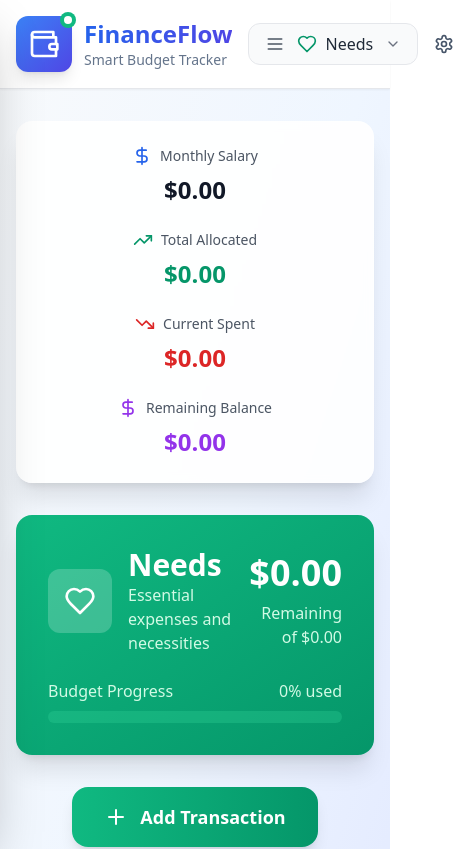
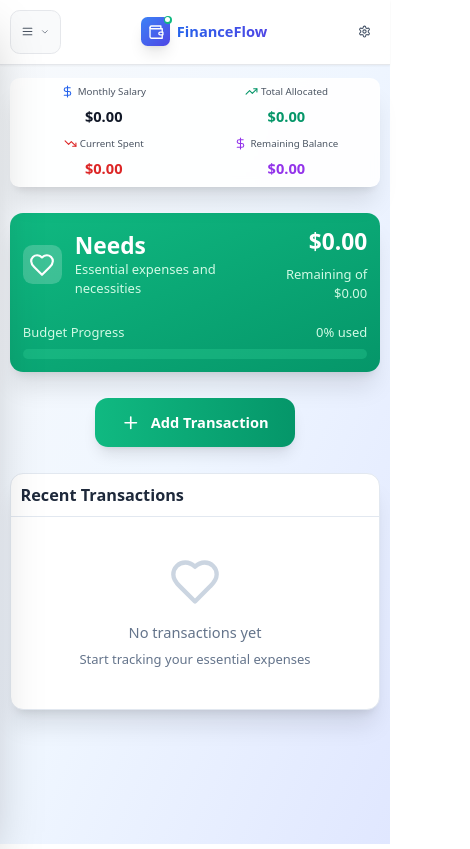
Before and after one commit to FInanceFiji679/FinanceFiji, a React (Vite) app: page / in a window 390 px wide. Shown: the top 849 px of the page, 470 px wide, since content can reach past the window. Built offline with nearby package versions, Linux system fonts and the light colour scheme.

Commit message:
Center App Name and Optimize for Portrait Mode

```diff
--- a/src/App.tsx
+++ b/src/App.tsx
@@ -35,8 +35,10 @@ function App() {
   return (
     <div className="min-h-screen bg-gradient-to-br from-slate-50 via-blue-50 to-indigo-100">
       <Header currentView={currentView} onViewChange={setCurrentView} />
-      <main className="container mx-auto px-4 py-8">
-        {renderCurrentView()}
+      <main className="w-full px-3 sm:px-4 lg:px-6 py-4 sm:py-6 lg:py-8 max-w-7xl mx-auto">
+        <div className="w-full">
+          {renderCurrentView()}
+        </div>
       </main>
     </div>
   );
--- a/src/components/Layout/Header.tsx
+++ b/src/components/Layout/Header.tsx
@@ -53,58 +53,59 @@ const Header: React.FC<HeaderProps> = ({ currentView, onViewChange }) => {
   return (
     <>
       <header className="bg-white/95 backdrop-blur-lg border-b border-gray-200 sticky top-0 z-50 shadow-sm">
-        <div className="container mx-auto px-4">
-          <div className="flex items-center justify-between py-4">
-            {/* Left side - Logo and Navigation */}
-            <div className="flex items-center space-x-4">
-              {/* Logo */}
-              <div className="flex items-center space-x-3">
-                <div className="relative">
-                  <div className="bg-gradient-to-br from-blue-500 to-indigo-600 p-3 rounded-xl shadow-lg">
-                    <Wallet className="h-8 w-8 text-white" />
-                  </div>
-                  <div className="absolute -top-1 -right-1 bg-emerald-500 rounded-full p-1">
-                    <div className="w-2 h-2 bg-white rounded-full"></div>
-                  </div>
-                </div>
-                <div>
-                  <h1 className="text-2xl font-bold bg-gradient-to-r from-blue-600 to-indigo-600 bg-clip-text text-transparent">
-                    FinanceFlow
-                  </h1>
-                  <p className="text-slate-500 text-sm">Smart Budget Tracker</p>
-                </div>
-              </div>
-
-              {/* Navigation Dropdown Button */}
-              <div className="relative">
+        <div className="w-full px-3 sm:px-4">
+          <div className="flex items-center justify-between py-3 sm:py-4">
+            {/* Left side - Navigation Dropdown */}
+            <div className="flex-shrink-0">
               <button
                 onClick={() => setIsSidebarOpen(!isSidebarOpen)}
-                  className="flex items-center space-x-3 px-4 py-2 bg-gray-50 hover:bg-gray-100 rounded-xl transition-all duration-200 border border-gray-200"
+                className="flex items-center space-x-2 sm:space-x-3 px-3 sm:px-4 py-2 bg-gray-50 hover:bg-gray-100 rounded-xl transition-all duration-200 border border-gray-200"
               >
-                  <Menu className="h-5 w-5 text-gray-600" />
-                  <div className="flex items-center space-x-2">
-                    <CurrentIcon className={`h-5 w-5 ${getIconColor(currentPage.color || 'gray')}`} />
-                    <span className="font-medium text-gray-800">{currentPage.label}</span>
+                <Menu className="h-4 w-4 sm:h-5 sm:w-5 text-gray-600" />
+                <div className="hidden sm:flex items-center space-x-2">
+                  <CurrentIcon className={`h-4 w-4 ${getIconColor(currentPage.color || 'gray')}`} />
+                  <span className="font-medium text-gray-800 text-sm">{currentPage.label}</span>
                 </div>
-                  <ChevronDown className={`h-4 w-4 text-gray-500 transition-transform duration-200 ${
+                <ChevronDown className={`h-3 w-3 sm:h-4 sm:w-4 text-gray-500 transition-transform duration-200 ${
                   isSidebarOpen ? 'rotate-180' : ''
                 }`} />
               </button>
             </div>
+
+            {/* Center - App Name */}
+            <div className="flex-1 flex justify-center">
+              <div className="flex items-center space-x-2 sm:space-x-3">
+                <div className="relative">
+                  <div className="bg-gradient-to-br from-blue-500 to-indigo-600 p-2 sm:p-3 rounded-lg sm:rounded-xl shadow-lg">
+                    <Wallet className="h-5 w-5 sm:h-6 sm:w-6 text-white" />
+                  </div>
+                  <div className="absolute -top-0.5 -right-0.5 sm:-top-1 sm:-right-1 bg-emerald-500 rounded-full p-0.5 sm:p-1">
+                    <div className="w-1.5 h-1.5 sm:w-2 sm:h-2 bg-white rounded-full"></div>
+                  </div>
+                </div>
+                <div className="text-center">
+                  <h1 className="text-lg sm:text-xl lg:text-2xl font-bold bg-gradient-to-r from-blue-600 to-indigo-600 bg-clip-text text-transparent">
+                    FinanceFlow
+                  </h1>
+                  <p className="text-slate-500 text-xs sm:text-sm hidden sm:block">Smart Budget Tracker</p>
+                </div>
+              </div>
             </div>
 
             {/* Right side - Settings */}
+            <div className="flex-shrink-0">
               <button
                 onClick={() => onViewChange('settings')}
-              className={`flex items-center space-x-2 px-4 py-2 rounded-xl font-medium transition-all duration-200 ${
+                className={`flex items-center space-x-1 sm:space-x-2 px-3 sm:px-4 py-2 rounded-xl font-medium transition-all duration-200 ${
                   currentView === 'settings'
                     ? 'bg-gradient-to-r from-slate-500 to-slate-600 text-white shadow-lg shadow-slate-500/25'
                     : 'text-slate-600 hover:bg-slate-50'
                 }`}
               >
-              <Settings className="h-5 w-5" />
-              <span className="hidden sm:inline">Settings</span>
+                <Settings className="h-4 w-4 sm:h-5 sm:w-5" />
+                <span className="hidden sm:inline text-sm">Settings</span>
               </button>
+            </div>
           </div>
         </div>
       </header>
@@ -118,26 +119,26 @@ const Header: React.FC<HeaderProps> = ({ currentView, onViewChange }) => {
       )}
 
       {/* Sidebar */}
-      <div className={`fixed top-0 left-0 h-full w-80 bg-white shadow-2xl z-50 transform transition-transform duration-300 ease-in-out ${
+      <div className={`fixed top-0 left-0 h-full w-72 sm:w-80 bg-white shadow-2xl z-50 transform transition-transform duration-300 ease-in-out ${
         isSidebarOpen ? 'translate-x-0' : '-translate-x-full'
       }`}>
-        <div className="p-6">
+        <div className="p-4 sm:p-6 h-full overflow-y-auto">
           {/* Sidebar Header */}
-          <div className="flex items-center justify-between mb-8">
+          <div className="flex items-center justify-between mb-6 sm:mb-8">
             <div className="flex items-center space-x-3">
               <div className="bg-gradient-to-br from-blue-500 to-indigo-600 p-2 rounded-lg">
-                <Wallet className="h-6 w-6 text-white" />
+                <Wallet className="h-5 w-5 sm:h-6 sm:w-6 text-white" />
               </div>
               <div>
-                <h2 className="text-lg font-bold text-gray-900">Navigation</h2>
-                <p className="text-sm text-gray-500">Choose a section</p>
+                <h2 className="text-base sm:text-lg font-bold text-gray-900">Navigation</h2>
+                <p className="text-xs sm:text-sm text-gray-500">Choose a section</p>
               </div>
             </div>
             <button
               onClick={() => setIsSidebarOpen(false)}
               className="p-2 hover:bg-gray-100 rounded-lg transition-colors"
             >
-              <X className="h-5 w-5 text-gray-500" />
+              <X className="h-4 w-4 sm:h-5 sm:w-5 text-gray-500" />
             </button>
           </div>
 
@@ -154,7 +155,7 @@ const Header: React.FC<HeaderProps> = ({ currentView, onViewChange }) => {
                     onViewChange(item.id);
                     setIsSidebarOpen(false);
                   }}
-                  className={`w-full flex items-center space-x-4 p-4 rounded-xl transition-all duration-200 text-left ${
+                  className={`w-full flex items-center space-x-3 sm:space-x-4 p-3 sm:p-4 rounded-xl transition-all duration-200 text-left ${
                     isActive
                       ? `${getBgColor(item.color)} border-2 border-${item.color}-200 shadow-sm`
                       : 'hover:bg-gray-50 border-2 border-transparent'
@@ -163,20 +164,20 @@ const Header: React.FC<HeaderProps> = ({ currentView, onViewChange }) => {
                   <div className={`p-2 rounded-lg ${
                     isActive ? `bg-${item.color}-100` : 'bg-gray-100'
                   }`}>
-                    <Icon className={`h-5 w-5 ${
+                    <Icon className={`h-4 w-4 sm:h-5 sm:w-5 ${
                       isActive ? getIconColor(item.color) : 'text-gray-600'
                     }`} />
                   </div>
-                  <div className="flex-1">
-                    <h3 className={`font-semibold ${
+                  <div className="flex-1 min-w-0">
+                    <h3 className={`font-semibold text-sm sm:text-base ${
                       isActive ? 'text-gray-900' : 'text-gray-700'
                     }`}>
                       {item.label}
                     </h3>
-                    <p className="text-sm text-gray-500">{item.description}</p>
+                    <p className="text-xs sm:text-sm text-gray-500 truncate">{item.description}</p>
                   </div>
                   {isActive && (
-                    <div className={`w-2 h-2 rounded-full bg-${item.color}-500`} />
+                    <div className={`w-2 h-2 rounded-full bg-${item.color}-500 flex-shrink-0`} />
                   )}
                 </button>
               );
@@ -184,15 +185,15 @@ const Header: React.FC<HeaderProps> = ({ currentView, onViewChange }) => {
           </div>
 
           {/* Sidebar Footer */}
-          <div className="mt-8 pt-6 border-t border-gray-200">
-            <div className="bg-gradient-to-r from-blue-50 to-indigo-50 rounded-xl p-4 border border-blue-100">
+          <div className="mt-6 sm:mt-8 pt-4 sm:pt-6 border-t border-gray-200">
+            <div className="bg-gradient-to-r from-blue-50 to-indigo-50 rounded-xl p-3 sm:p-4 border border-blue-100">
               <div className="flex items-center space-x-3">
                 <div className="bg-blue-100 p-2 rounded-lg">
-                  <Wallet className="h-5 w-5 text-blue-600" />
+                  <Wallet className="h-4 w-4 sm:h-5 sm:w-5 text-blue-600" />
                 </div>
-                <div>
-                  <h4 className="font-medium text-gray-900">FinanceFlow</h4>
-                  <p className="text-sm text-gray-600">Smart Budget Tracker</p>
+                <div className="min-w-0">
+                  <h4 className="font-medium text-gray-900 text-sm sm:text-base">FinanceFlow</h4>
+                  <p className="text-xs sm:text-sm text-gray-600">Smart Budget Tracker</p>
                 </div>
               </div>
             </div>
--- a/src/components/Shared/BudgetHeader.tsx
+++ b/src/components/Shared/BudgetHeader.tsx
@@ -6,44 +6,44 @@ const BudgetHeader: React.FC = () => {
   const { budgetSettings, totalAllocated, totalSpent, remainingSalary } = useFinanceStore();
 
   return (
-    <div className="bg-white/90 backdrop-blur-sm rounded-2xl shadow-xl border border-white/20 p-6 mb-8">
-      <div className="grid grid-cols-1 md:grid-cols-4 gap-6">
+    <div className="bg-white/90 backdrop-blur-sm rounded-xl sm:rounded-2xl shadow-xl border border-white/20 p-4 sm:p-6 mb-6 sm:mb-8">
+      <div className="grid grid-cols-2 lg:grid-cols-4 gap-3 sm:gap-6">
         <div className="text-center">
           <div className="flex items-center justify-center mb-2">
-            <DollarSign className="h-5 w-5 text-blue-600 mr-2" />
-            <span className="text-sm font-medium text-gray-600">Monthly Salary</span>
+            <DollarSign className="h-4 w-4 sm:h-5 sm:w-5 text-blue-600 mr-1 sm:mr-2" />
+            <span className="text-xs sm:text-sm font-medium text-gray-600">Monthly Salary</span>
           </div>
-          <p className="text-2xl font-bold text-gray-900">
+          <p className="text-lg sm:text-2xl font-bold text-gray-900">
             ${budgetSettings.monthlyIncome.toFixed(2)}
           </p>
         </div>
 
         <div className="text-center">
           <div className="flex items-center justify-center mb-2">
-            <TrendingUp className="h-5 w-5 text-emerald-600 mr-2" />
-            <span className="text-sm font-medium text-gray-600">Total Allocated</span>
+            <TrendingUp className="h-4 w-4 sm:h-5 sm:w-5 text-emerald-600 mr-1 sm:mr-2" />
+            <span className="text-xs sm:text-sm font-medium text-gray-600">Total Allocated</span>
           </div>
-          <p className="text-2xl font-bold text-emerald-600">
+          <p className="text-lg sm:text-2xl font-bold text-emerald-600">
             ${totalAllocated.toFixed(2)}
           </p>
         </div>
 
         <div className="text-center">
           <div className="flex items-center justify-center mb-2">
-            <TrendingDown className="h-5 w-5 text-red-600 mr-2" />
-            <span className="text-sm font-medium text-gray-600">Current Spent</span>
+            <TrendingDown className="h-4 w-4 sm:h-5 sm:w-5 text-red-600 mr-1 sm:mr-2" />
+            <span className="text-xs sm:text-sm font-medium text-gray-600">Current Spent</span>
           </div>
-          <p className="text-2xl font-bold text-red-600">
+          <p className="text-lg sm:text-2xl font-bold text-red-600">
             ${totalSpent.toFixed(2)}
           </p>
         </div>
 
         <div className="text-center">
           <div className="flex items-center justify-center mb-2">
-            <DollarSign className="h-5 w-5 text-purple-600 mr-2" />
-            <span className="text-sm font-medium text-gray-600">Remaining Balance</span>
+            <DollarSign className="h-4 w-4 sm:h-5 sm:w-5 text-purple-600 mr-1 sm:mr-2" />
+            <span className="text-xs sm:text-sm font-medium text-gray-600">Remaining Balance</span>
           </div>
-          <p className={`text-2xl font-bold ${
+          <p className={`text-lg sm:text-2xl font-bold ${
             remainingSalary >= 0 ? 'text-purple-600' : 'text-red-600'
           }`}>
             ${remainingSalary.toFixed(2)}
--- a/src/index.css
+++ b/src/index.css
@@ -1,6 +1,19 @@
 @tailwind base;
 @tailwind components;
 @tailwind utilities;
+
+/* Portrait optimization */
+@media (orientation: portrait) {
+  html {
+    font-size: 14px;
+  }
+}
+
+@media (orientation: landscape) and (max-height: 600px) {
+  html {
+    font-size: 13px;
+  }
+}
 
 /* Custom slider styles */
 .slider-emerald::-webkit-slider-thumb {
@@ -75,7 +88,7 @@
 
 /* Custom scrollbar */
 ::-webkit-scrollbar {
-  width: 8px;
+  width: 6px;
 }
 
 ::-webkit-scrollbar-track {
@@ -110,3 +123,95 @@ button:hover {
 button:active {
   transform: translateY(0);
 }
+
+/* Portrait-specific optimizations */
+@media (max-width: 768px) {
+  .container {
+    padding-left: 1rem;
+    padding-right: 1rem;
+  }
+
+  /* Ensure touch targets are at least 44px */
+  button, input, select {
+    min-height: 44px;
+  }
+
+  /* Optimize spacing for mobile */
+  .space-y-8 > * + * {
+    margin-top: 1.5rem;
+  }
+
+  .space-y-6 > * + * {
+    margin-top: 1rem;
+  }
+
+  /* Better text sizing for mobile */
+  .text-3xl {
+    font-size: 1.75rem;
+  }
+
+  .text-2xl {
+    font-size: 1.5rem;
+  }
+
+  .text-xl {
+    font-size: 1.25rem;
+  }
+}
+
+/* Very small screens */
+@media (max-width: 480px) {
+  html {
+    font-size: 13px;
+  }
+
+  .text-4xl {
+    font-size: 1.75rem;
+  }
+
+  .text-5xl {
+    font-size: 2rem;
+  }
+
+  /* Reduce padding on very small screens */
+  .p-8 {
+    padding: 1rem;
+  }
+
+  .p-6 {
+    padding: 0.75rem;
+  }
+
+  .p-4 {
+    padding: 0.5rem;
+  }
+}
+
+/* Landscape mobile optimization */
+@media (max-height: 500px) and (orientation: landscape) {
+  .py-8 {
+    padding-top: 1rem;
+    padding-bottom: 1rem;
+  }
+
+  .py-6 {
+    padding-top: 0.75rem;
+    padding-bottom: 0.75rem;
+  }
+
+  .space-y-8 > * + * {
+    margin-top: 1rem;
+  }
+
+  .space-y-6 > * + * {
+    margin-top: 0.75rem;
+  }
+}
+
+/* Ensure proper viewport handling */
+@supports (-webkit-touch-callout: none) {
+  /* iOS Safari specific styles */
+  .min-h-screen {
+    min-height: -webkit-fill-available;
+  }
+}
```
Lines whose indentation alone changed are shown as unchanged.
